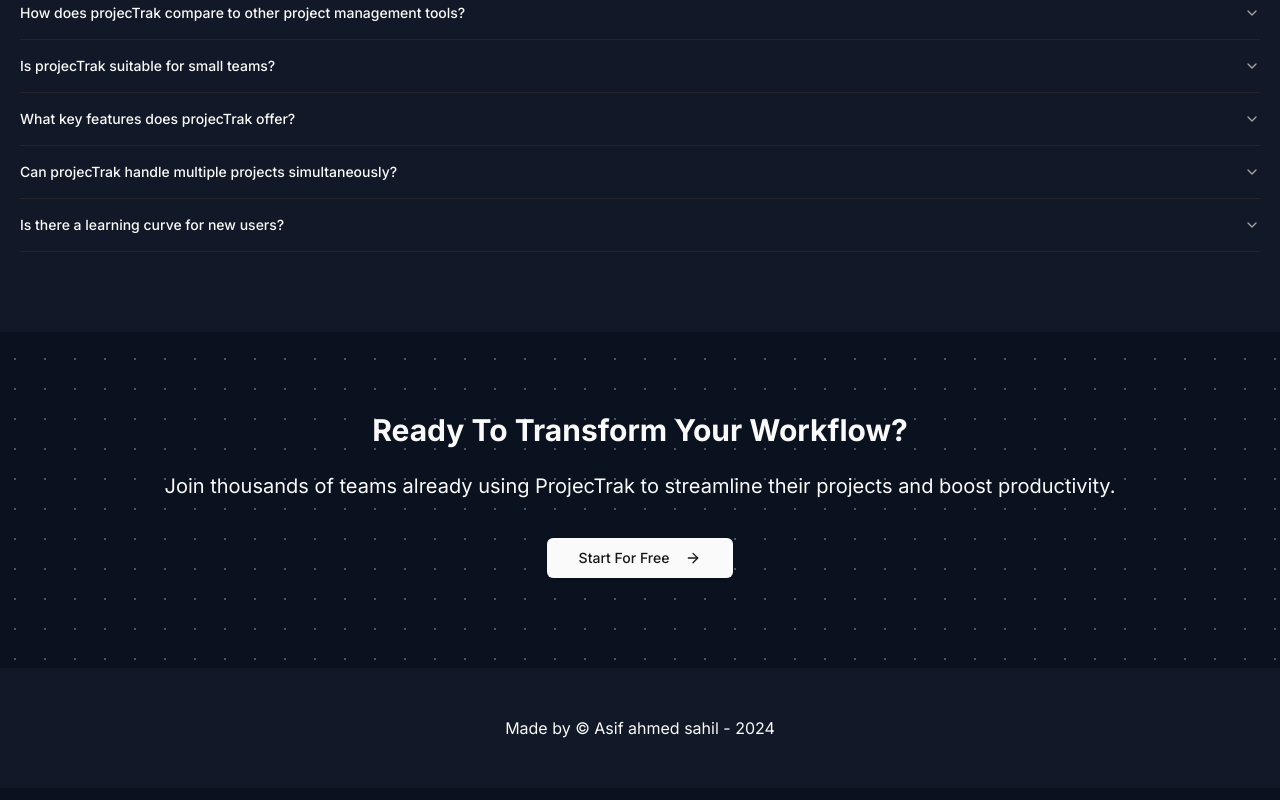
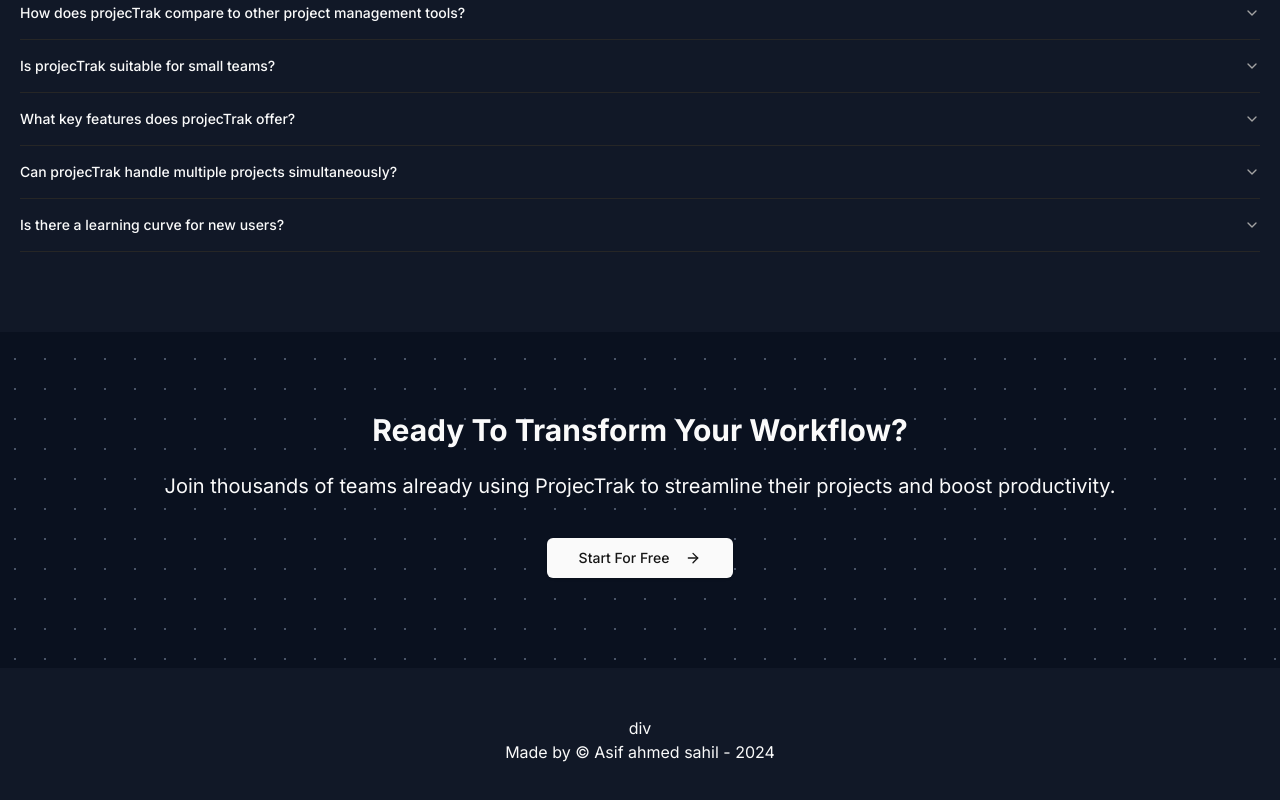
Before and after one commit to AsifAhmedSahil/ProjecTrak---agile-project-management-full-stack-app---NextJS-react-tailwind-clerk-shadcn-NeonDB, a Next.js app: page / in a window 1280 px wide. Shown: the part 1816-2616 px from the top of the page. Built offline with nearby package versions, Linux system fonts and the light colour scheme; no server answers.

Commit message:
fixing the issue:

```diff
--- a/app/layout.js
+++ b/app/layout.js
@@ -27,6 +27,7 @@ export default function RootLayout({ children }) {
               <Toaster />
               <footer className="py-12 bg-gray-900">
                 <div className=" text-center container mx-auto px-4 ">
+                div
                   <p>Made by &copy; Asif ahmed sahil - 2024</p>
                 </div>
               </footer>
```
